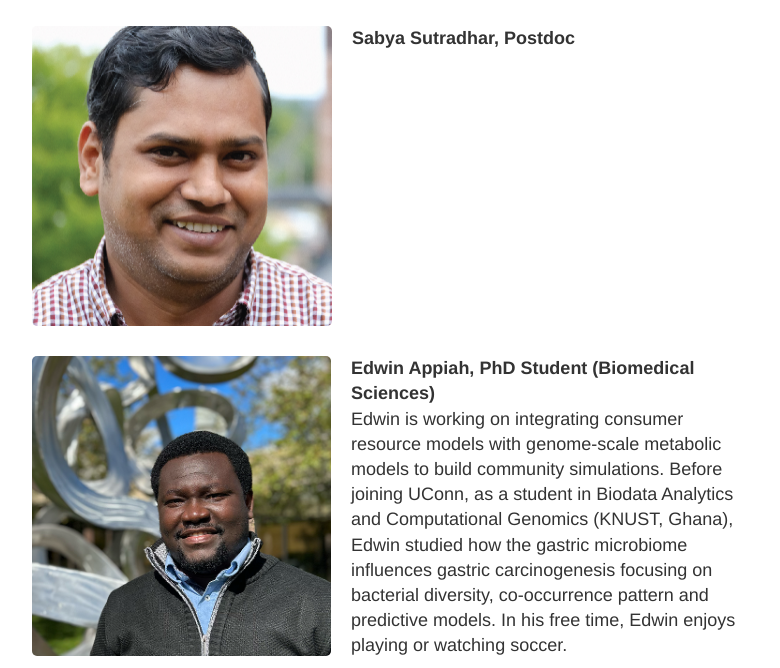
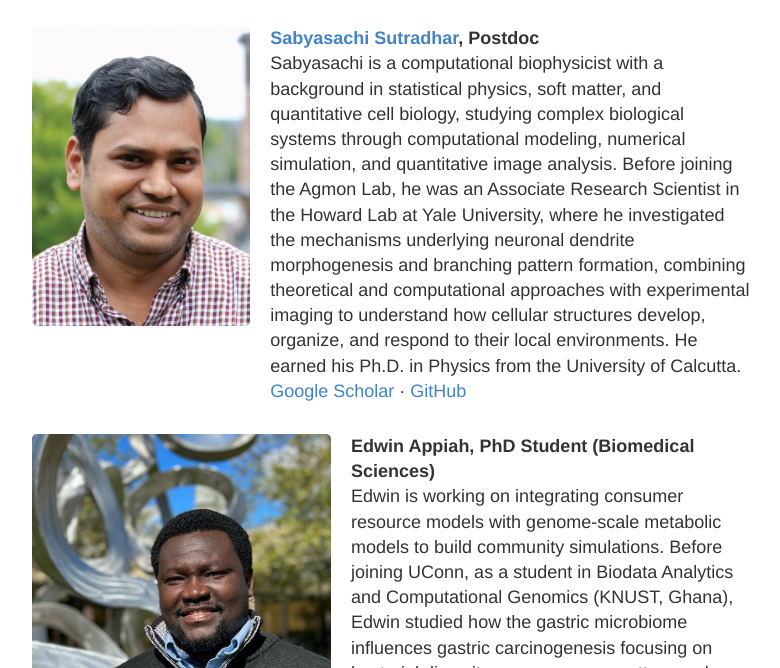
Before and after one commit to eagmon/eagmon.github.io, a Jekyll site: the page built from people.md, in a window 1280 px wide and 900 px high, scrolled down 1849 px, cut to the strip 232-900 px from the top of the window. Shown: the whole strip, without its empty margins (248-1028 px from the left). Built offline with Jekyll 4.4.1, drawn with Linux system fonts in a browser that asks for light colours.

Commit message:
people: add Sabyasachi Sutradhar bio and links

```diff
--- a/people.md
+++ b/people.md
@@ -52,9 +52,14 @@ Outside of the lab, Tasnif enjoys videogames, basketball and dance music!
 </div>
 
 <div class="person">
-    <img src="https://raw.githubusercontent.com/eagmon/eagmon.github.io/master/images/sabya.png" alt="Sabya Sutradhar" class="people-image" />
+    <img src="https://raw.githubusercontent.com/eagmon/eagmon.github.io/master/images/sabya.png" alt="Sabyasachi Sutradhar" class="people-image" />
     <div class="person-info">
-        <strong>Sabya Sutradhar, Postdoc</strong><br/>
+        <strong><a href="https://www.linkedin.com/in/sabyasachi-sutradhar-41677bb4/" target="_blank">Sabyasachi Sutradhar</a>, Postdoc</strong><br/>
+Sabyasachi is a computational biophysicist with a background in statistical physics, soft matter, and quantitative cell biology, studying complex biological systems through computational modeling, numerical simulation, and quantitative image analysis.
+Before joining the Agmon Lab, he was an Associate Research Scientist in the Howard Lab at Yale University, where he investigated the mechanisms underlying neuronal dendrite morphogenesis and branching pattern formation, combining theoretical and computational approaches with experimental imaging to understand how cellular structures develop, organize, and respond to their local environments.
+He earned his Ph.D. in Physics from the University of Calcutta.
+        <br/>
+        <a href="https://scholar.google.co.in/citations?user=-UF_XAoAAAAJ&hl=en" target="_blank">Google Scholar</a> · <a href="https://github.com/SabyasachiSutradhar" target="_blank">GitHub</a>
     </div>
 </div>
 
```
